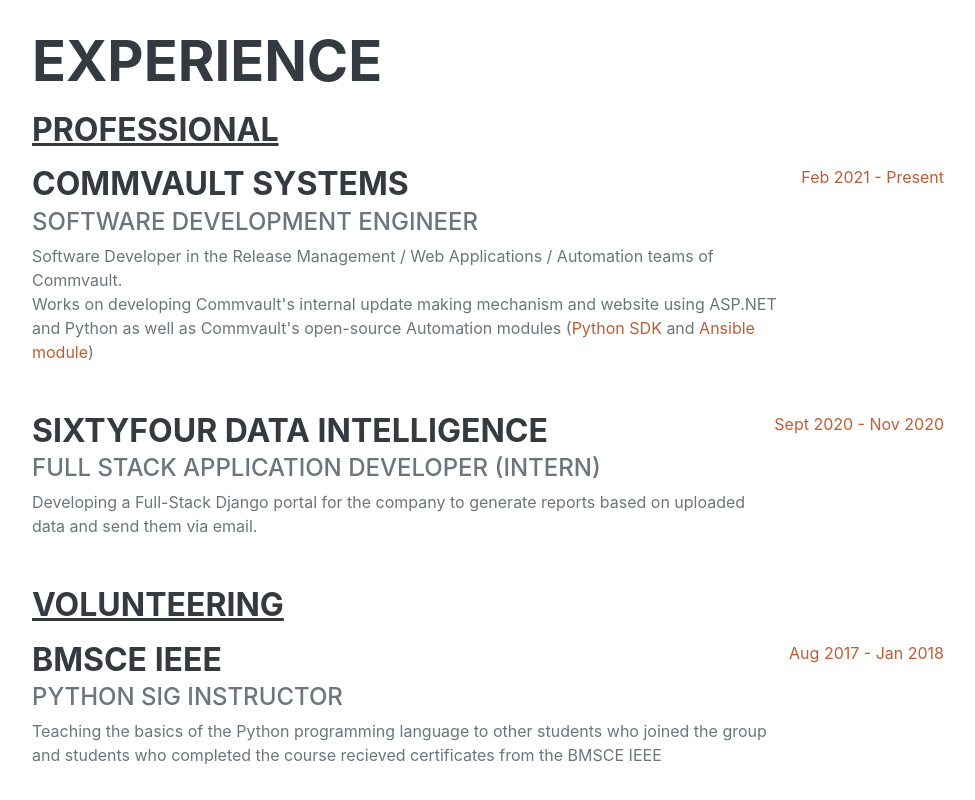
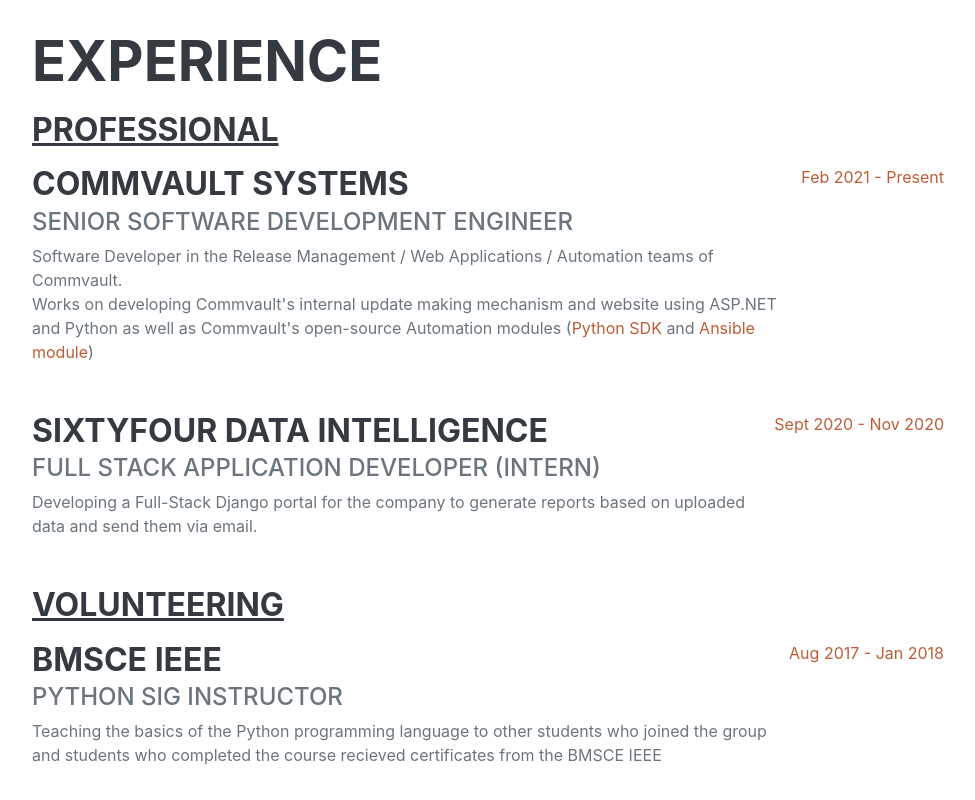
Before and after one commit to kevinjoseph61/kevinjoseph61.github.io, a plain HTML site: page index.html in a window 1280 px wide. Shown: the part 7693-8493 px from the top of the page, without its empty margins (288-1263 px from the left). Drawn offline with nearby package versions, Linux system fonts and the light colour scheme; no server answers; a web font is replaced by a local one.

Commit message:
Update position

```diff
--- a/index.html
+++ b/index.html
@@ -397,7 +397,7 @@
                     <div class="d-flex flex-column flex-md-row justify-content-between mb-5">
                         <div class="flex-grow-1">
                             <h3 class="mb-0">Commvault Systems</h3>
-                            <div class="subheading mb-1">Software Development Engineer</div>
+                            <div class="subheading mb-1">Senior Software Development Engineer</div>
                             <div>Software Developer in the Release Management / Web Applications / Automation teams of Commvault. <br>Works on developing Commvault's internal update making mechanism and website using ASP.NET and Python as well as Commvault's open-source Automation modules (<a href="https://github.com/Commvault/cvpysdk">Python SDK</a> and <a href="https://github.com/Commvault/ansiblev2">Ansible module</a>)</div>
                         </div>
                         <div class="flex-shrink-0"><span class="text-primary">Feb 2021 - Present</span></div>
```
